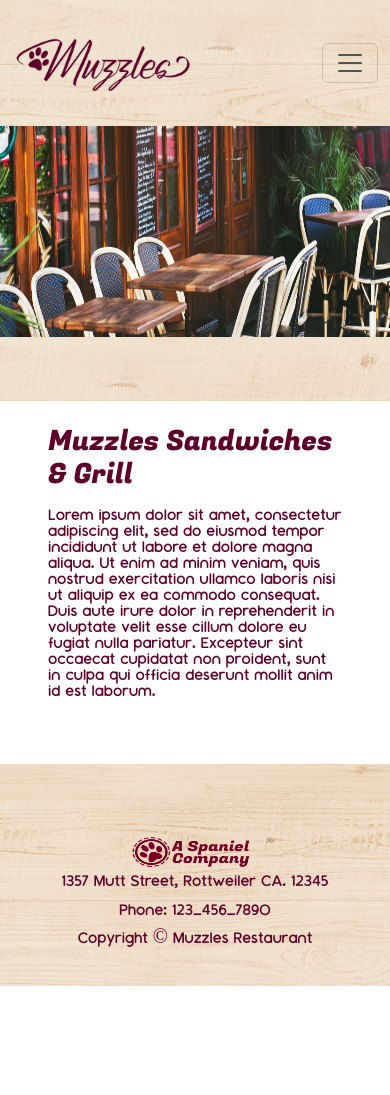
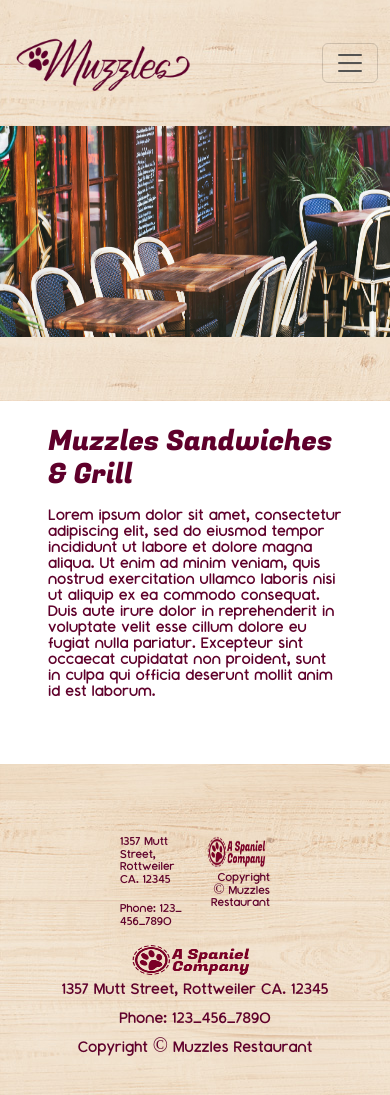
Before and after one commit to mannamar/STUDENT-puppyrestaurant, a plain HTML site: page index.html in a window 390 px wide. Before the commit the page ends 986 px from the top, so only its background shows below. Drawn offline with nearby package versions, Linux system fonts and the light colour scheme.

Commit message:
fixing footer

```diff
--- a/index.html
+++ b/index.html
@@ -132,7 +132,7 @@
     <br>
     <br>
     <br>
-    <div class="container-fluid footerText fontColor lgOnly">
+    <div class="container-fluid footerText fontColor d-block d-lg-block">
         <div class="row mx-5 px-5">
             <div class="col">
                 <div class="row text-start">
@@ -154,7 +154,7 @@
         </div>
     </div>
 
-    <div class="container-fluid d-block d-md-none">
+    <div class="container-fluid d-block d-lg-none">
         <div class="row">
             <div style="padding-bottom: 0.5rem;" class="col flexCenter">
                 <img style="width: 8rem; height: 2rem;" src="./assets/Montauk-Regular/CompanyLogo.png" alt="">
```
Also changed, not shown: pages/about.html (+2 -2 lines).
